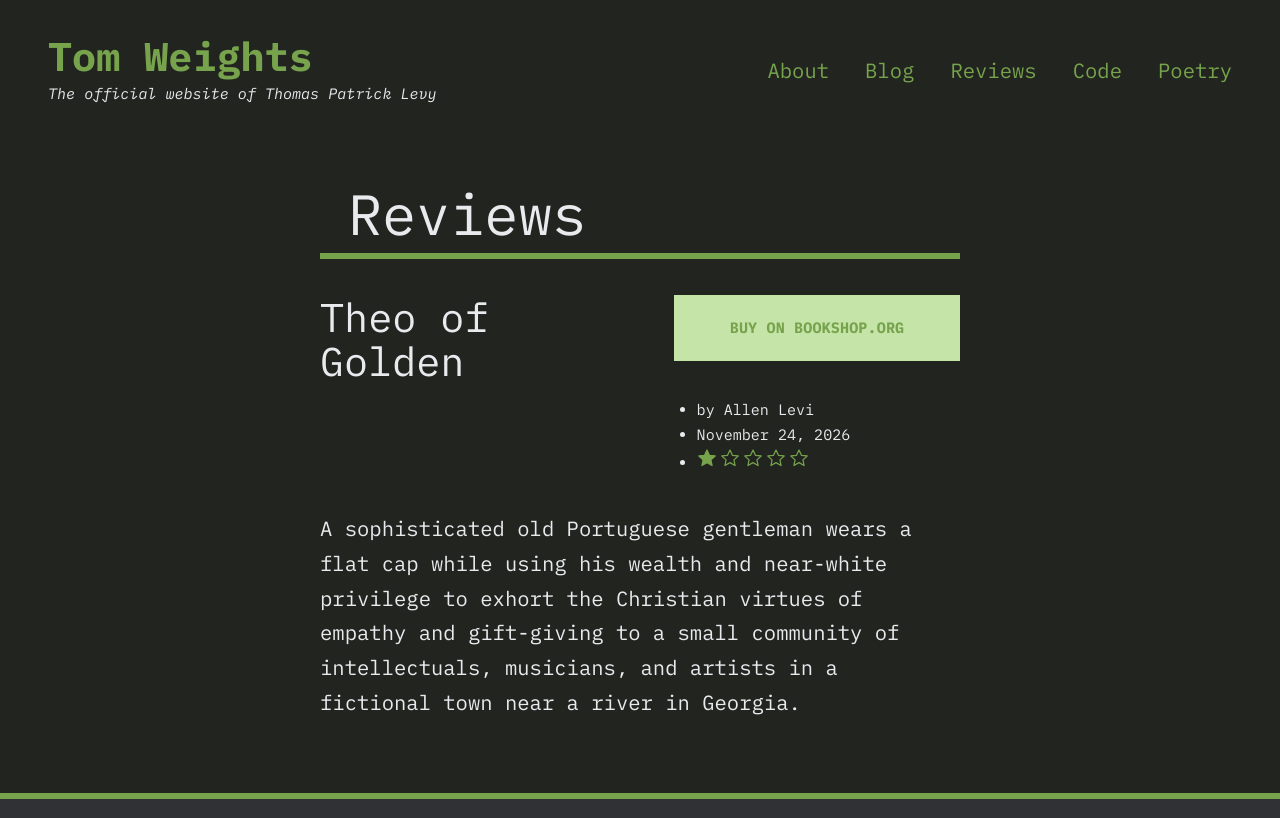
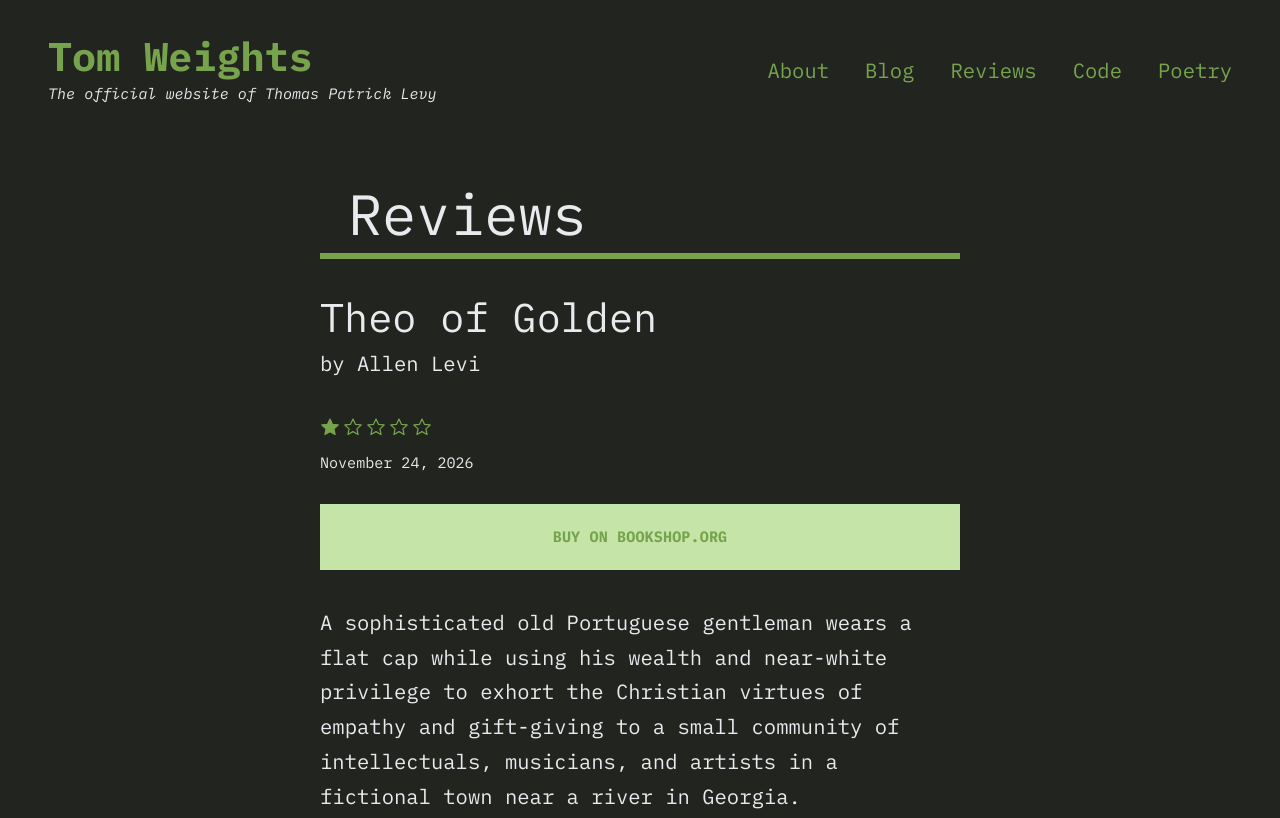
Before and after one commit to thomasplevy/tomweights.com, an Eleventy site: page src/reviews/theo-of-golden.md in a window 1280 px wide. Shown: the top 818 px of the page. Built offline with nearby package versions, Linux system fonts and the light colour scheme; Eleventy itself is replaced by a stand-in of ours; files that its build step writes are made by us from their sources.

Commit message:
Move the review title and byline above the cover and details

```diff
--- a/src/_includes/layouts/review.njk
+++ b/src/_includes/layouts/review.njk
@@ -6,10 +6,12 @@ layout: layouts/base.njk
 		<h1>Reviews</h1>
 	</div>
 	<div class="entry">
-		<section class="book">
+		<section class="book review">
+			<header class="review__header">
+				<h2 class="book__title">{{ title }}</h2>
+				<p class="review__byline">by {{ author }}</p>
+			</header>
 			<div class="book__layout">
-				<div class="review__primary">
-					<h2 class="book__title">{{ title }}</h2>
 				{% if coverImage %}
 				<figure class="book__cover">
 					<picture>
@@ -18,18 +20,16 @@ layout: layouts/base.njk
 					</picture>
 				</figure>
 				{% endif %}
-				</div>
 				<div class="book__meta">
+					<ul class="book__details">
+						<li><span class="review-rating" role="img" aria-label="Rated {{ rating }} out of 5">{{ rating | starIcons | safe }}</span></li>
+						<li><time datetime="{{ page.date | htmlDate }}">{{ page.date | readableDate }}</time></li>
+					</ul>
 					{% if isbn %}
 					<div class="book__actions">
 						<a class="button" href="{{ (bookshopIsbn or isbn) | bookshopUrl(bookshop.affiliateId) }}" rel="noopener">Buy on Bookshop.org</a>
 					</div>
 					{% endif %}
-					<ul class="book__details">
-						<li>by {{ author }}</li>
-						<li><time datetime="{{ page.date | htmlDate }}">{{ page.date | readableDate }}</time></li>
-						<li><span class="review-rating" role="img" aria-label="Rated {{ rating }} out of 5">{{ rating | starIcons | safe }}</span></li>
-					</ul>
 				</div>
 			</div>
 		</section>
--- a/src/assets/css/style.css
+++ b/src/assets/css/style.css
@@ -505,13 +505,32 @@ hr {
 	margin: 0;
 }
 
-.review__primary {
-	flex: 1 1 16rem;
+.review__header {
+	margin: 0 0 var(--space-40);
 }
 
-/* Title sits in the left column, so start the right column at the top. */
-.review__primary + .book__meta {
+.review__header .book__title {
+	margin: 0;
+}
+
+.review__byline {
+	margin: 0.35em 0 0;
+	color: var(--color-contrast);
+}
+
+.review .book__meta {
 	justify-content: flex-start;
+	gap: var(--space-20);
+}
+
+.review .book__details {
+	list-style: none;
+	margin: 0;
+	padding: 0;
+}
+
+.review .book__details li + li {
+	margin-top: 0.35em;
 }
 
 .book__cover img {
```
Lines whose indentation alone changed are shown as unchanged.
